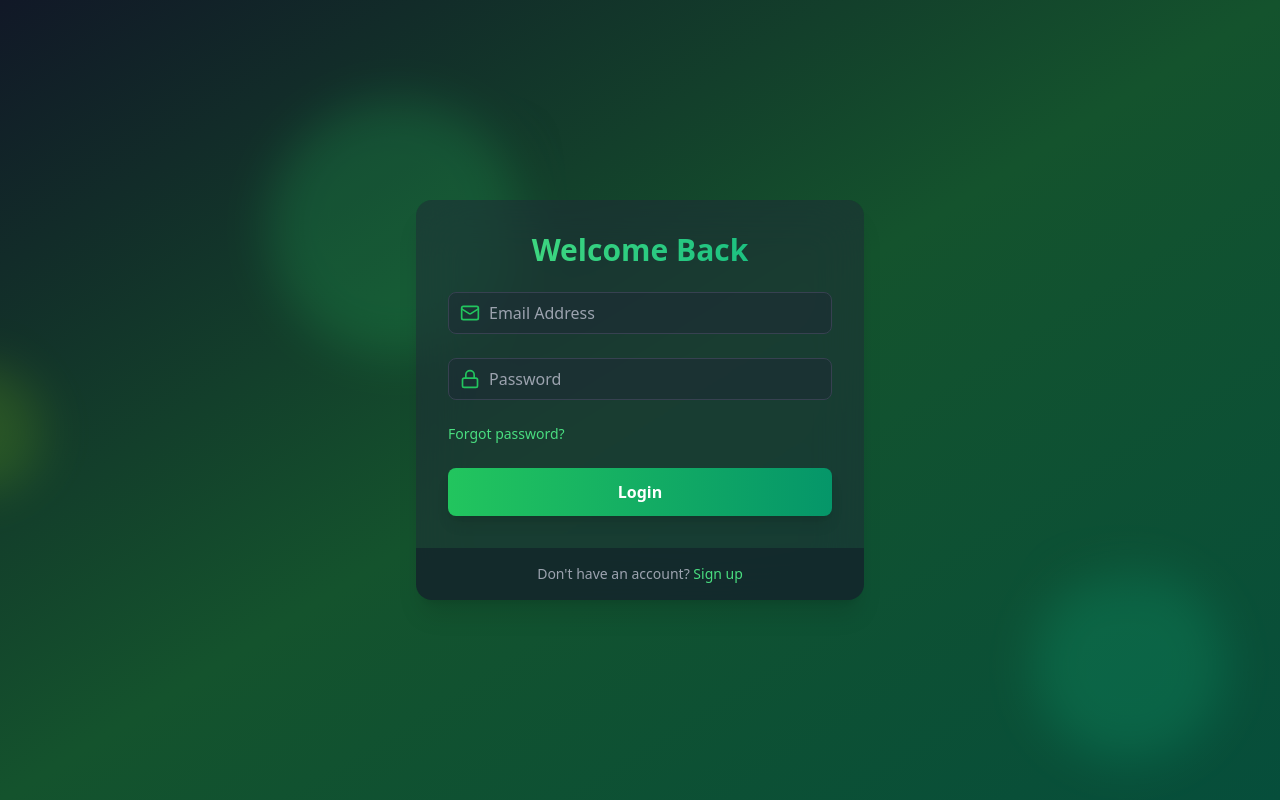
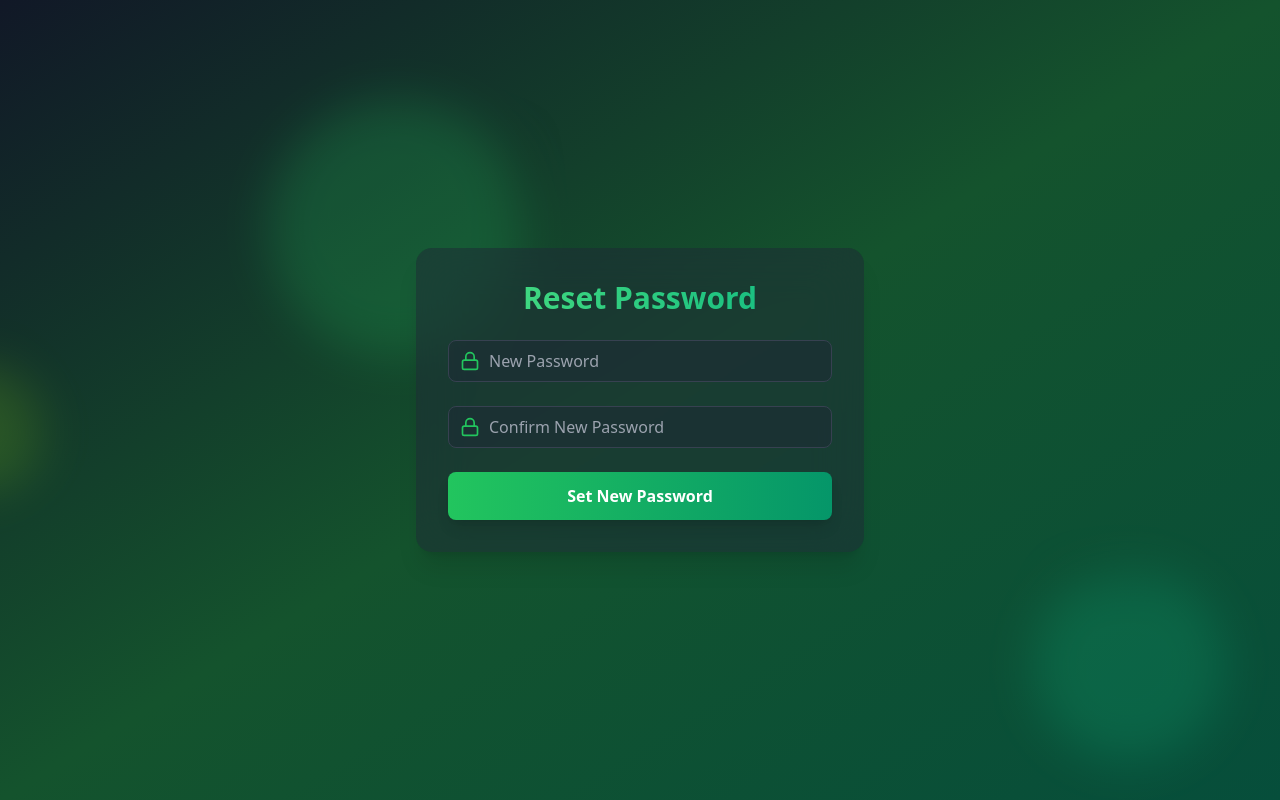
Before and after one commit to masonnguyen1243/auth-202, a React (Vite) app in the folder frontend/: page /reset-password/1 in a window 1280 px wide. Before the commit this address led to /login. Built offline with nearby package versions, Linux system fonts and the light colour scheme; no server answers.

Commit message:
Implementing Reset Password

```diff
--- a/frontend/src/App.jsx
+++ b/frontend/src/App.jsx
@@ -10,6 +10,7 @@
 
 import { useAuthStore } from "./store/authStore";
 import { useEffect } from "react";
+import ResetPasswordPage from "./pages/ResetPasswordPage";
 
 // protect routes that require authentication
 const ProtectedRoute = ({ children }) => {
@@ -105,14 +106,14 @@
           }
         />
 
-        {/* <Route
+        <Route
           path="/reset-password/:token"
           element={
             <RedirectAuthenticatedUser>
               <ResetPasswordPage />
             </RedirectAuthenticatedUser>
           }
-        /> */}
+        />
         {/* catch all routes */}
         <Route path="*" element={<Navigate to="/" replace />} />
       </Routes>
--- /dev/null
+++ b/frontend/src/pages/ResetPasswordPage.jsx
@@ -0,0 +1,86 @@
+import { useState } from "react";
+import { motion } from "framer-motion";
+import { useAuthStore } from "../store/authStore";
+import { useNavigate, useParams } from "react-router-dom";
+import Input from "../components/Input";
+import { Lock } from "lucide-react";
+import toast from "react-hot-toast";
+
+const ResetPasswordPage = () => {
+  const [password, setPassword] = useState("");
+  const [confirmPassword, setConfirmPassword] = useState("");
+  const { resetPassword, error, isLoading, message } = useAuthStore();
+
+  const { token } = useParams();
+  const navigate = useNavigate();
+
+  const handleSubmit = async (e) => {
+    e.preventDefault();
+
+    if (password !== confirmPassword) {
+      alert("Passwords do not match");
+      return;
+    }
+    try {
+      await resetPassword(token, password);
+
+      toast.success(
+        "Password reset successfully, redirecting to login page...",
+      );
+      setTimeout(() => {
+        navigate("/login");
+      }, 2000);
+    } catch (error) {
+      console.error(error);
+      toast.error(error.message || "Error resetting password");
+    }
+  };
+
+  return (
+    <motion.div
+      initial={{ opacity: 0, y: 20 }}
+      animate={{ opacity: 1, y: 0 }}
+      transition={{ duration: 0.5 }}
+      className="w-full max-w-md overflow-hidden rounded-2xl bg-gray-800 bg-opacity-50 shadow-xl backdrop-blur-xl backdrop-filter"
+    >
+      <div className="p-8">
+        <h2 className="mb-6 bg-gradient-to-r from-green-400 to-emerald-500 bg-clip-text text-center text-3xl font-bold text-transparent">
+          Reset Password
+        </h2>
+        {error && <p className="mb-4 text-sm text-red-500">{error}</p>}
+        {message && <p className="mb-4 text-sm text-green-500">{message}</p>}
+
+        <form onSubmit={handleSubmit}>
+          <Input
+            icon={Lock}
+            type="password"
+            placeholder="New Password"
+            value={password}
+            onChange={(e) => setPassword(e.target.value)}
+            required
+          />
+
+          <Input
+            icon={Lock}
+            type="password"
+            placeholder="Confirm New Password"
+            value={confirmPassword}
+            onChange={(e) => setConfirmPassword(e.target.value)}
+            required
+          />
+
+          <motion.button
+            whileHover={{ scale: 1.02 }}
+            whileTap={{ scale: 0.98 }}
+            className="w-full rounded-lg bg-gradient-to-r from-green-500 to-emerald-600 px-4 py-3 font-bold text-white shadow-lg transition duration-200 hover:from-green-600 hover:to-emerald-700 focus:outline-none focus:ring-2 focus:ring-green-500 focus:ring-offset-2 focus:ring-offset-gray-900"
+            type="submit"
+            disabled={isLoading}
+          >
+            {isLoading ? "Resetting..." : "Set New Password"}
+          </motion.button>
+        </form>
+      </div>
+    </motion.div>
+  );
+};
+export default ResetPasswordPage;
```
